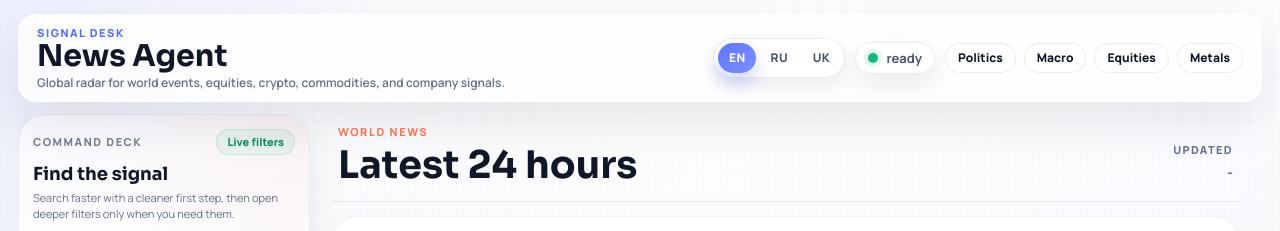
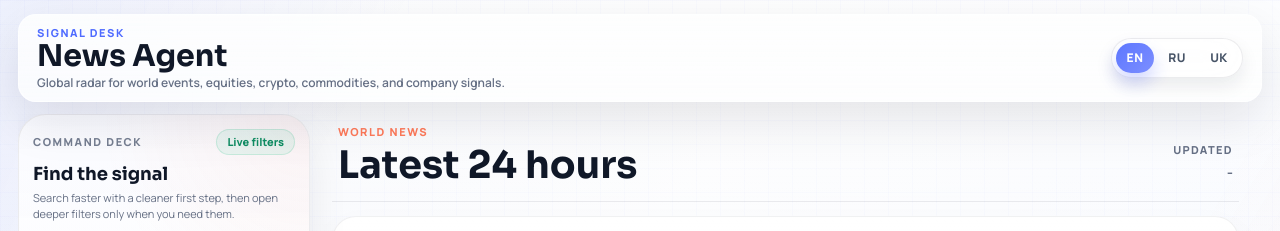
Before and after one commit to ViktoriiaBoiko2298/global-news-agent, a website: page public/index.html in a window 1280 px wide. Shown: the top 231 px of the page. Drawn offline with nearby package versions, Linux system fonts and the light colour scheme; no server answers.

Commit message:
Remove header status and topic chips

```diff
--- a/public/styles.css
+++ b/public/styles.css
@@ -160,7 +160,7 @@ h2 {
   align-items: center;
   justify-content: flex-end;
   flex-wrap: wrap;
-  gap: 10px;
+  gap: 0;
   margin-left: auto;
 }
 
@@ -208,7 +208,7 @@ h2 {
 }
 
 .status-pill {
-  display: inline-flex;
+  display: none;
   align-items: center;
   gap: 8px;
   min-height: 32px;
@@ -242,7 +242,7 @@ h2 {
 }
 
 .signal-ribbon {
-  display: inline-flex;
+  display: none;
   flex-wrap: nowrap;
   justify-content: flex-end;
   gap: 8px;
```
